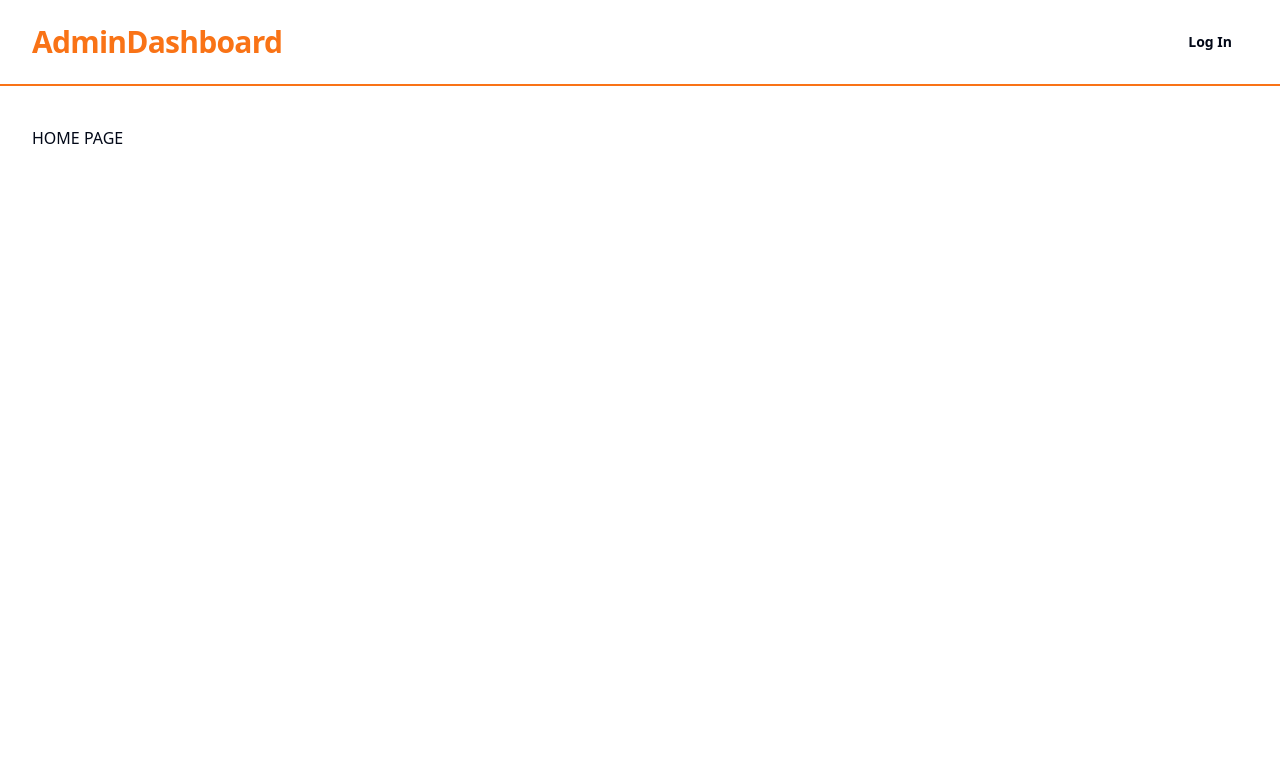
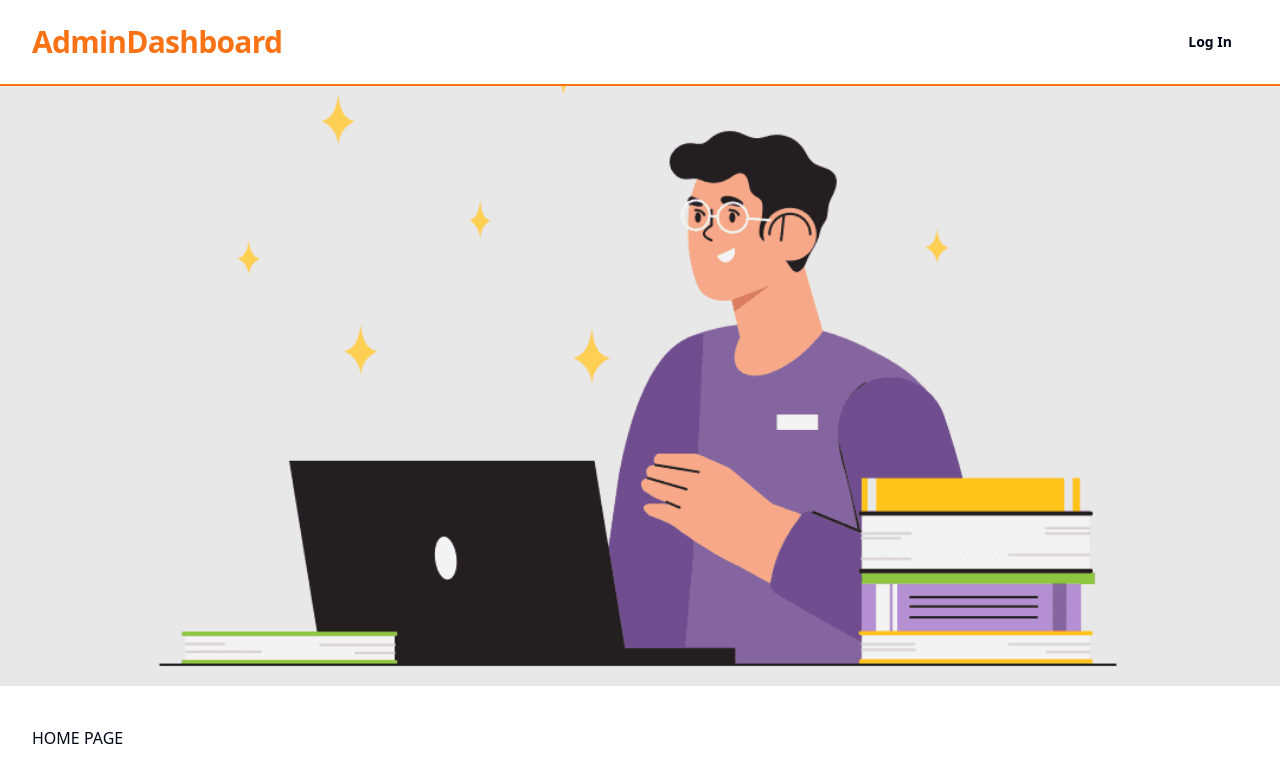
Before and after one commit to ilyanosovsky/ItWorks, a React (Vite) app in the folder assignments/admin-dashboard/client/: page / in a window 1280 px wide. Shown: the top 782 px of the page. Built offline with nearby package versions, Linux system fonts and the light colour scheme.

Commit message:
added hero img

```diff
--- /dev/null
+++ b/assignments/admin-dashboard/client/src/components/Hero.tsx
@@ -0,0 +1,11 @@
+import hero from "../assets/hero.webp";
+
+const Hero = () => {
+  return (
+    <div>
+      <img src={hero} className="w-full max-h-[600px] object-cover" />
+    </div>
+  );
+};
+
+export default Hero;
--- a/assignments/admin-dashboard/client/src/layouts/layout.tsx
+++ b/assignments/admin-dashboard/client/src/layouts/layout.tsx
@@ -1,4 +1,5 @@
 import Header from "@/components/Header";
+import Hero from "@/components/Hero";
 
 type Props = {
     children : React.ReactNode;
@@ -8,6 +9,7 @@ const Layout = ({children}: Props) => {
     return (
         <div className="flex flex-col min-h-screen ">
             <Header />
+            <Hero />
             <div className="container mx-auto flex-1 py-10">
                 {children}
             </div>
```
Also changed, not shown: assignments/admin-dashboard/client/src/assets/hero.webp (added).
